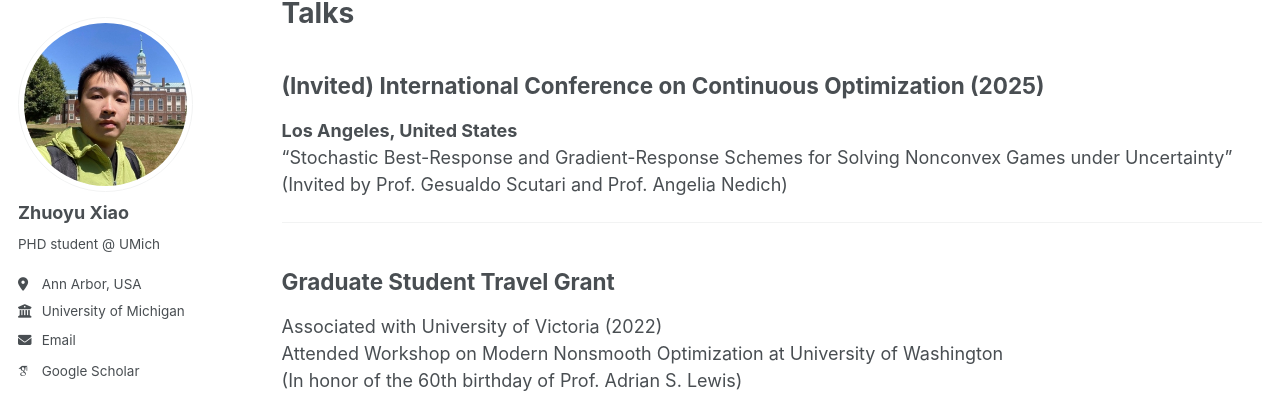
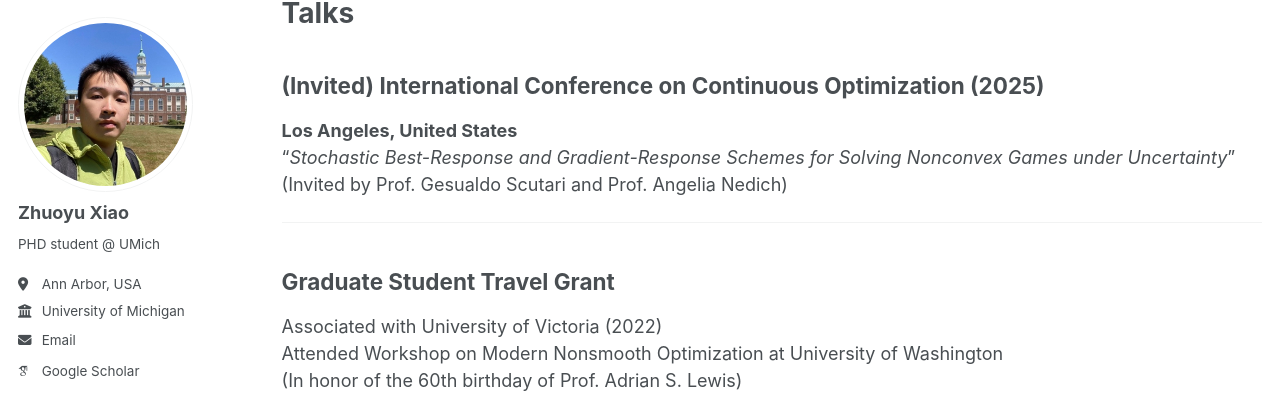
Before and after one commit to zyxiao97/zyxiao97.github.io, a Jekyll site: the page built from _pages/talks.md, in a window 1280 px wide and 1313 px high. Shown: the part 100-493 px from the top of the window. Built offline with Jekyll 4.4.1, drawn with Linux system fonts in a browser that asks for light colours; some web fonts are replaced.

```diff
--- a/_pages/talks.md
+++ b/_pages/talks.md
@@ -7,7 +7,7 @@ author_profile: true
 
 ## (Invited) International Conference on Continuous Optimization (2025)
 **Los Angeles, United States**
-"Stochastic Best-Response and Gradient-Response Schemes for Solving Nonconvex Games under Uncertainty"
+"*Stochastic Best-Response and Gradient-Response Schemes for Solving Nonconvex Games under Uncertainty*"
 (Invited by Prof. Gesualdo Scutari and Prof. Angelia Nedich)
 
 ---
```
